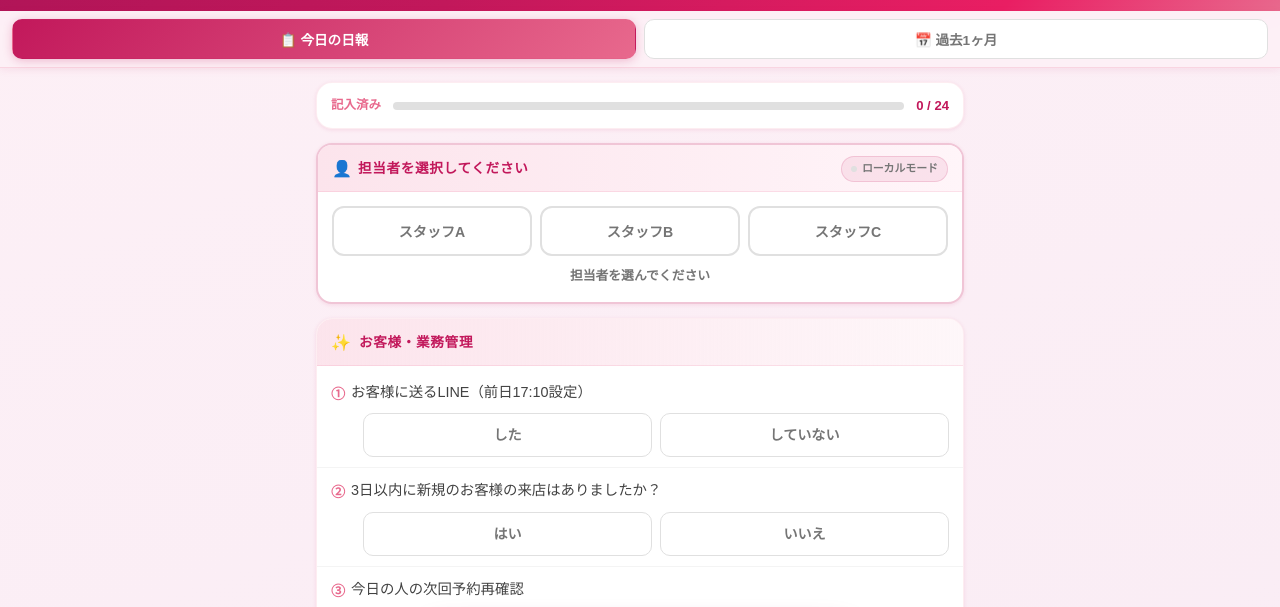
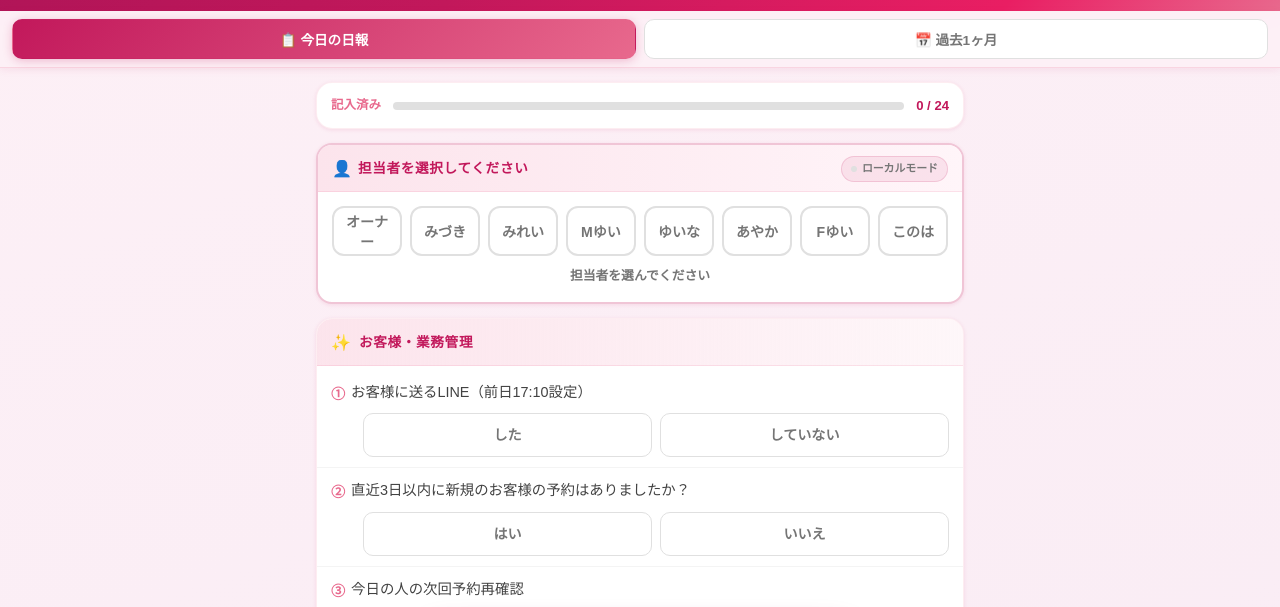
Before and after one commit to keiichisu-wq/salon-dailyreport, a plain HTML site: page index.html in a window 1280 px wide. Shown: the part 112-719 px from the top of the page. Drawn offline with Linux system fonts and the light colour scheme.

Commit message:
Add files via upload

```diff
--- a/index.html
+++ b/index.html
@@ -490,7 +490,7 @@ body{
       { "rules": { "reports": { ".read": true, ".write": true } } }
    ===================================================================== */
 
-const STAFF_NAMES = ['スタッフA', 'スタッフB', 'スタッフC'];
+const STAFF_NAMES = ['オーナー', 'みづき', 'みれい', 'Mゆい', 'ゆいな', 'あやか', 'Fゆい', 'このは'];
 
 const FIREBASE_CONFIG = {
   apiKey:            '',
@@ -524,7 +524,7 @@ const SECTIONS = [
         options:['した','していない'], okIdx:0,
         conditional:{ triggerIdx:0, label:'いつまでの分を送ったか', placeholder:'yyyy/mm/dd', required:true }
       },
-      { id:23, label:'3日以内に新規のお客様の来店はありましたか？',
+      { id:23, label:'直近3日以内に新規のお客様の予約はありましたか？',
         options:['はい','いいえ'], okIdx:-1,
         multiFieldConditional:{
           triggerIdx:0,
```
